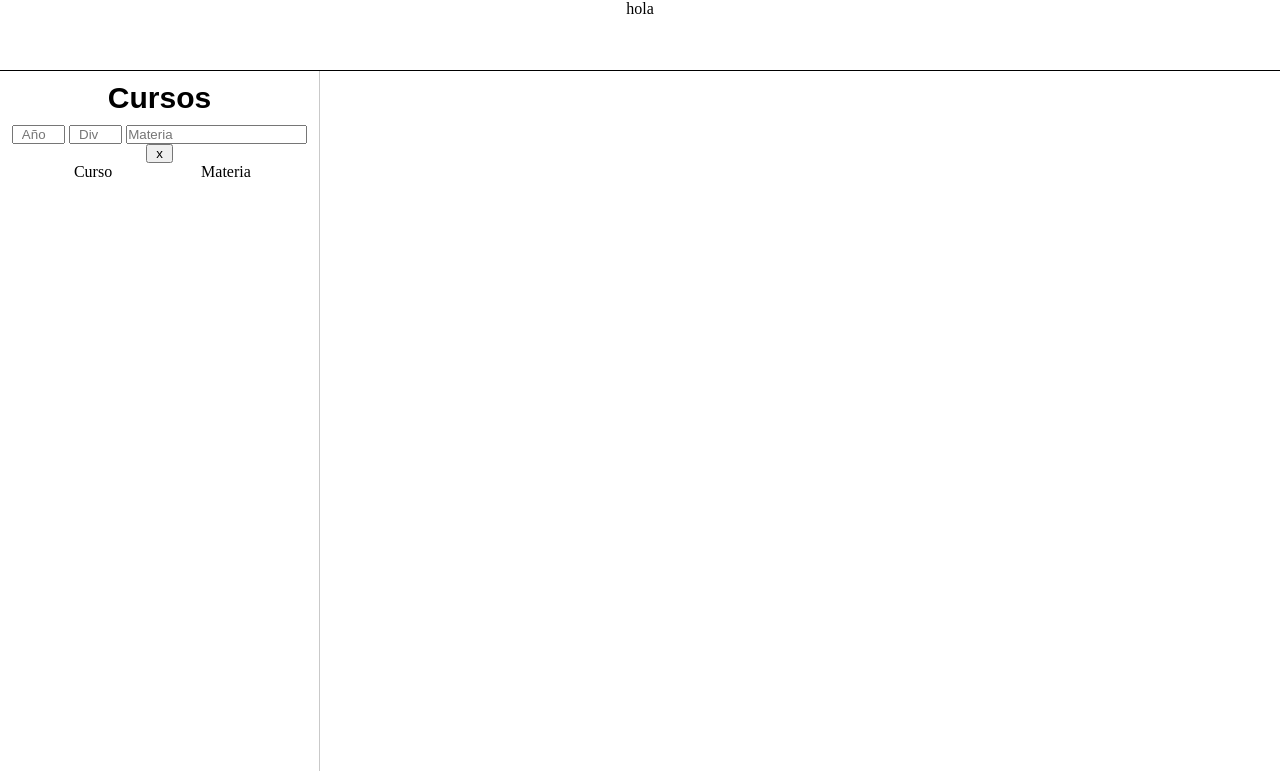
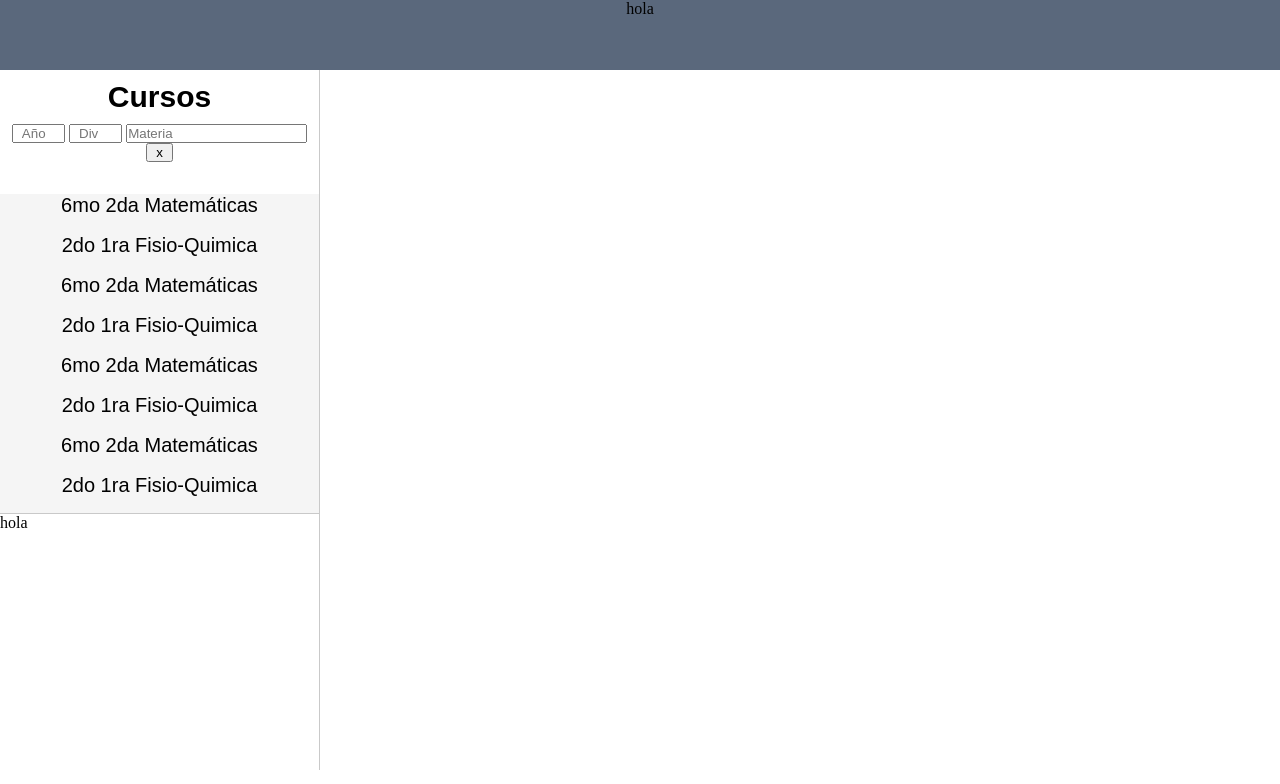
Before and after one commit to pardiox/contenido, a PHP site: page /phpmailer/clases.php in a window 1280 px wide. Shown: the top 784 px of the page. Run offline with PHP 8.4, Linux system fonts and the light colour scheme.

Commit message:
cambios en la vista "clases" y su css

```diff
--- a/clases.php
+++ b/clases.php
@@ -23,16 +23,20 @@
                     <input type="submit" class="col-xs-1" value="x">
                 </form>
             </div>
-            <div class="medio row center-xs">
-                  <p class="col-md-5">Curso</p>
-                  <p class="col-md-5">Materia</p>
+            <div class="medio row center-xs middle-md">
 
-                <div class="cursos">
-
+                <div class="cursos col-md-12">
+                    <p>6mo 2da Matemáticas </p><!-- prueba -->
+                    <p>2do 1ra Fisio-Quimica </p><!-- prueba --><p>6mo 2da Matemáticas </p><!-- prueba -->
+                    <p>2do 1ra Fisio-Quimica </p><!-- prueba --><p>6mo 2da Matemáticas </p><!-- prueba -->
+                    <p>2do 1ra Fisio-Quimica </p><!-- prueba --><p>6mo 2da Matemáticas </p><!-- prueba -->
+                    <p>2do 1ra Fisio-Quimica </p><!-- prueba --><p>6mo 2da Matemáticas </p><!-- prueba -->
+                    <p>2do 1ra Fisio-Quimica </p><!-- prueba --><p>6mo 2da Matemáticas </p><!-- prueba -->
+                    <p>2do 1ra Fisio-Quimica </p><!-- prueba -->
                 </div>
             </div>
             <div class="abajo row">
-
+                <p>hola</p>
             </div>
         </div>
 
--- a/css/estilo_clase.css
+++ b/css/estilo_clase.css
@@ -33,7 +33,7 @@
 .header{
     text-align: center;
     height: 70px;
-    border-bottom: 1px solid;
+    background-color: var(--azul1);
     width: 100%;
 }
 
@@ -51,9 +51,9 @@
 
 }
 
-.contenido{
-    height: 700px;
-    background-color: ;
+.arriba{
+    padding-bottom: 5px;
+    margin-bottom:7px;
 }
 
 .arriba h2{
@@ -61,7 +61,37 @@
     font-size: 30px;
     margin-top: 10px;
     margin-bottom: 10px;
+    border-bottom-color: var(--gris2);
 }
-.medio p:hover{
+.medio .senal p{
+    font-size:20px;
+}
+
+.medio .cursos {
+    background-color: #F5F5F5;
+    margin-top: 20px;
+    height:320px;
+    border-bottom: 1px solid;
+    border-bottom-color: var(--gris2);
+    overflow:auto;
+}
+.medio .cursos p{
+    height: 30px;
+    font-size: 20px;
+    margin-bottom: 10px;
+    font-family: 'Hammersmith One', sans-serif;
+}
+
+.medio .cursos p:hover{
+    cursor: pointer;
     background-color: var(--azul1);
+    color: white;
+    border-radius:5px;
 }
+
+
+
+.contenido{
+    height: 700px;
+    background-color: ;
+}
```
